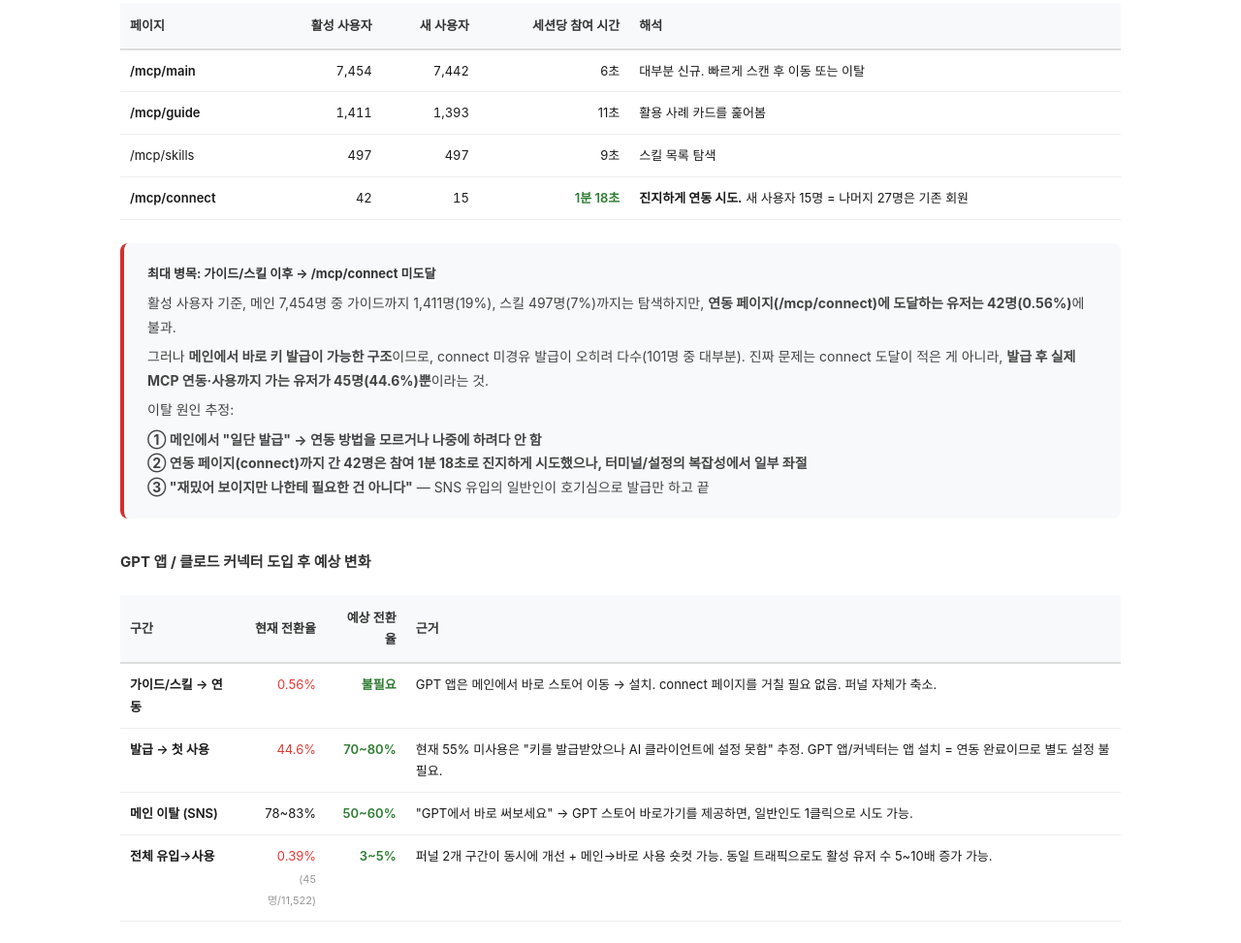
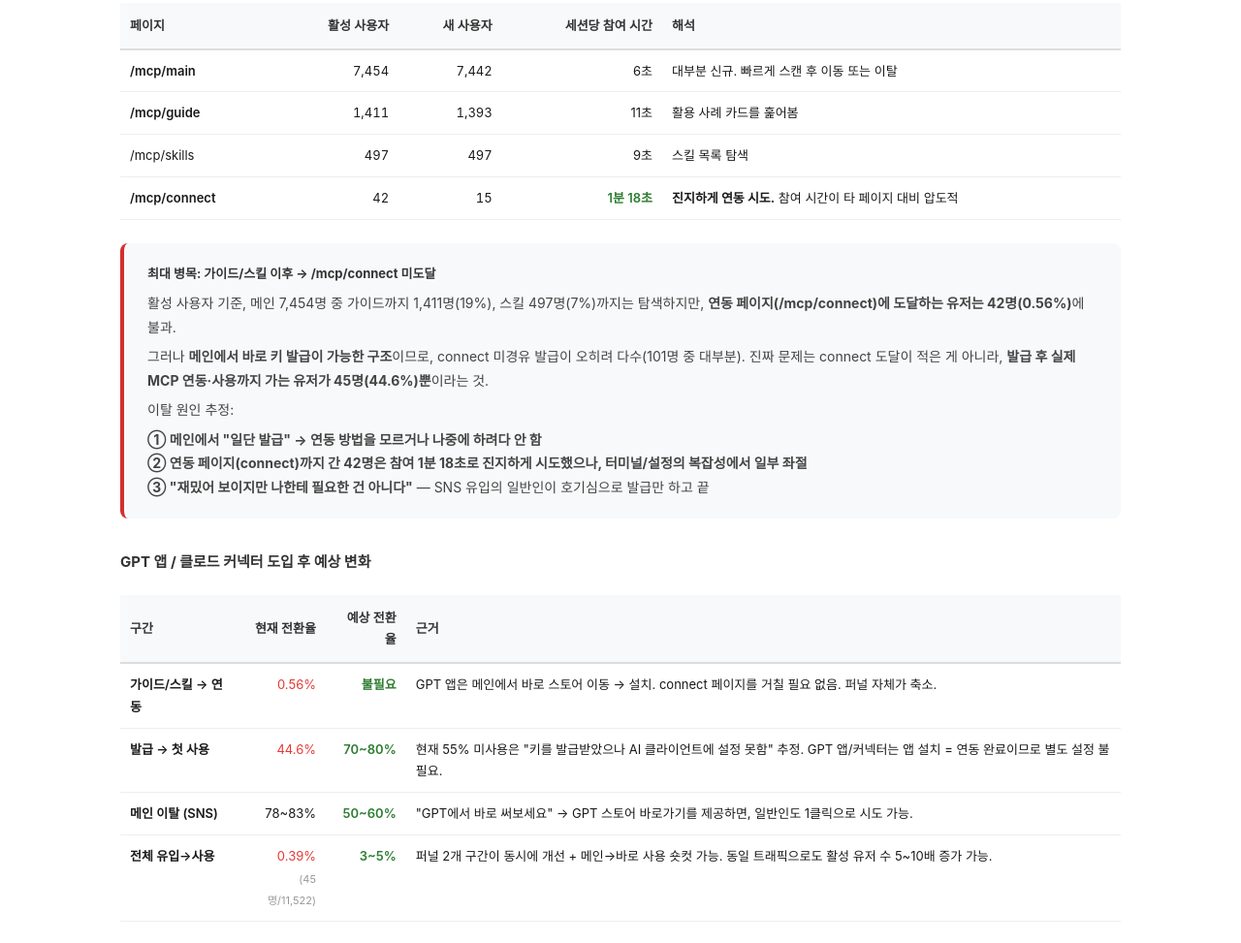
Before and after one commit to hwan-IGAW/Webpage_-publish, a plain HTML site: page index.html in a window 1280 px wide. Shown: the part 2354-3327 px from the top of the page at 97% size. Drawn offline with Linux system fonts and the light colour scheme.

Commit message:
GA 새사용자 해석 오류 수정

```diff
--- a/index.html
+++ b/index.html
@@ -251,7 +251,7 @@
       <tr><td class="bold">/mcp/main</td><td class="text-right num">7,454</td><td class="text-right num">7,442</td><td class="text-right">6초</td><td>대부분 신규. 빠르게 스캔 후 이동 또는 이탈</td></tr>
       <tr><td class="bold">/mcp/guide</td><td class="text-right num">1,411</td><td class="text-right num">1,393</td><td class="text-right">11초</td><td>활용 사례 카드를 훑어봄</td></tr>
       <tr><td>/mcp/skills</td><td class="text-right num">497</td><td class="text-right num">497</td><td class="text-right">9초</td><td>스킬 목록 탐색</td></tr>
-      <tr><td class="bold">/mcp/connect</td><td class="text-right num">42</td><td class="text-right num">15</td><td class="text-right bold green">1분 18초</td><td><strong>진지하게 연동 시도.</strong> 새 사용자 15명 = 나머지 27명은 기존 회원</td></tr>
+      <tr><td class="bold">/mcp/connect</td><td class="text-right num">42</td><td class="text-right num">15</td><td class="text-right bold green">1분 18초</td><td><strong>진지하게 연동 시도.</strong> 참여 시간이 타 페이지 대비 압도적</td></tr>
     </tbody>
   </table>
 
```
